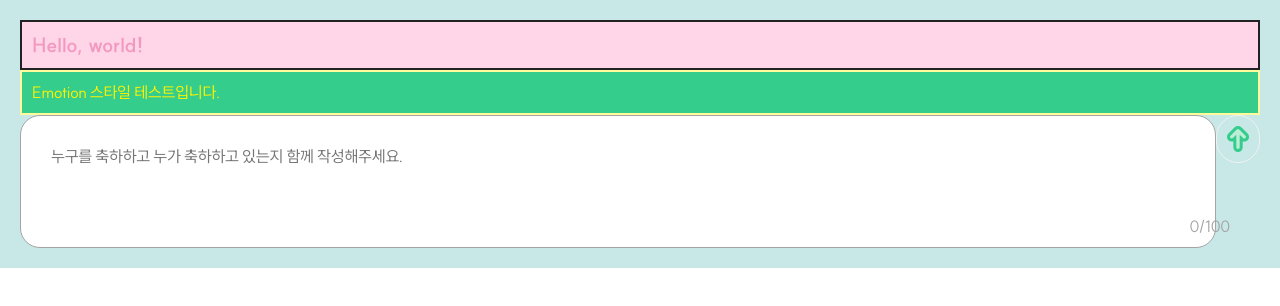
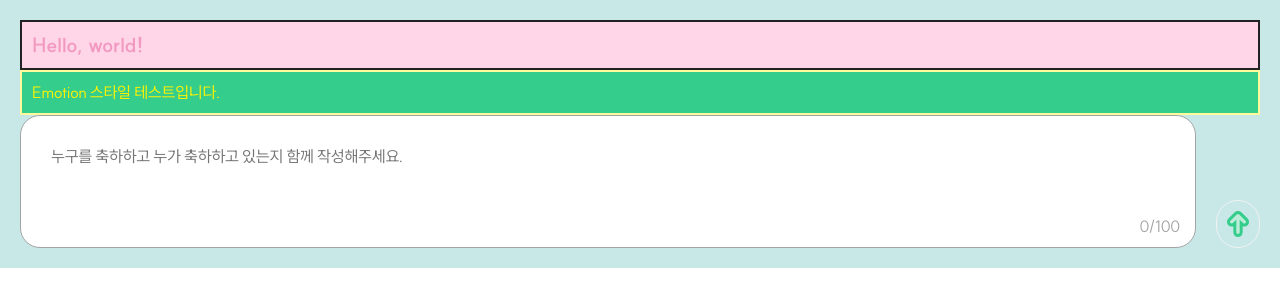
Before and after one commit to PKNU-VCD/pknu-vcd-fe, a Next.js app: page / in a window 1280 px wide. Shown: the top 306 px of the page. Built offline with nearby package versions, Linux system fonts and the light colour scheme.

Commit message:
feat: 100글자 이상인 경우 모션 추가 및 제출 onSubmit 수정

```diff
--- a/src/components/guestbook/guestbookInput/GuestbookInput.styles.ts
+++ b/src/components/guestbook/guestbookInput/GuestbookInput.styles.ts
@@ -1,17 +1,52 @@
+import { css, keyframes } from '@emotion/react';
 import styled from '@emotion/styled';
 
 export const Wrapper = styled.div`
   position: relative;
   display: flex;
-  align-items: flex-start;
+  gap: 20px;
+  padding: 0;
+
+  @media (max-width: ${({ theme }) => theme.breakpoints.mobile}) {
+    flex-direction: column;
+    flex-direction: column-reverse;
+  }
 `;
 
-export const TextAreaContainer = styled.textarea`
+const shake = keyframes`
+  0% { transform: translateX(0); }
+  20% { transform: translateX(-10px); }
+  40% { transform: translateX(10px); }
+  60% { transform: translateX(-10px); }
+  80% { transform: translateX(10px); }
+  100% { transform: translateX(0); }
+`;
+
+export const TextAreaContainer = styled.textarea<{ $isOverLimit: boolean }>`
   width: 100%;
   border: 1px solid ${({ theme }) => theme.colors.input};
   ${({ theme }) => theme.typography.regular};
   border-radius: 20px;
   padding: 30px 30px 60px 30px;
+
+  ::-webkit-scrollbar {
+    width: 8px;
+  }
+
+  ::-webkit-scrollbar-track {
+    background: transparent;
+  }
+
+  ::-webkit-scrollbar-thumb {
+    background: gray;
+    border-radius: 8px;
+  }
+
+  ${({ $isOverLimit }) =>
+    $isOverLimit &&
+    css`
+      animation: ${shake} 0.4s ease-in-out;
+    `}
 `;
 
 export const TextLengthContainer = styled.div<{ $isOverLimit: boolean }>`
@@ -21,7 +56,11 @@ export const TextLengthContainer = styled.div<{ $isOverLimit: boolean }>`
     $isOverLimit ? theme.typography.extraBold : theme.typography.regular};
   position: absolute;
   bottom: 12px;
-  right: 30px;
+  right: 80px;
+
+  @media (max-width: ${({ theme }) => theme.breakpoints.mobile}) {
+    right: 20px;
+  }
 `;
 
 export const ButtonContainer = styled.button`
@@ -29,4 +68,5 @@ export const ButtonContainer = styled.button`
   border: 1px solid #f2f2f2;
   display: inline-flex;
   padding: 10px;
+  align-self: flex-end;
 `;
--- a/src/components/guestbook/guestbookInput/GuestbookInput.tsx
+++ b/src/components/guestbook/guestbookInput/GuestbookInput.tsx
@@ -21,33 +21,21 @@ export const GuestbookInput = ({ maxLength = 100, onSubmit }: GuestbookInputProp
     }
   };
 
-  const handleKeyDown = (e: React.KeyboardEvent<HTMLTextAreaElement>) => {
-    if (e.key === 'Enter') {
-      e.preventDefault();
-      const trimmed = text.trim();
-      if (trimmed) {
-        setText('');
-        onSubmit();
-      }
-    }
-  };
-
   return (
     <S.Wrapper>
       <S.TextAreaContainer
         value={text}
         onChange={handleChange}
         placeholder="누구를 축하하고 누가 축하하고 있는지 함께 작성해주세요."
-        onKeyDown={handleKeyDown}
         maxLength={maxLength}
         autoComplete="off"
         autoCorrect="off"
-        onSubmit={onSubmit}
+        $isOverLimit={isOverLimit}
       />
       <S.TextLengthContainer
         $isOverLimit={isOverLimit}
       >{`${text.length}/100`}</S.TextLengthContainer>
-      <S.ButtonContainer>
+      <S.ButtonContainer onClick={onSubmit}>
         <InputUpload />
       </S.ButtonContainer>
     </S.Wrapper>
```
